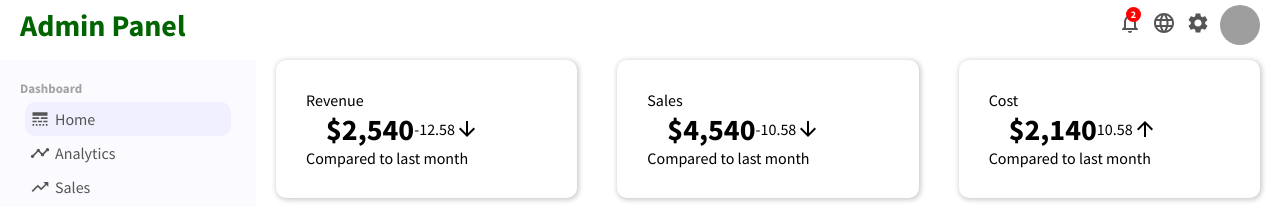
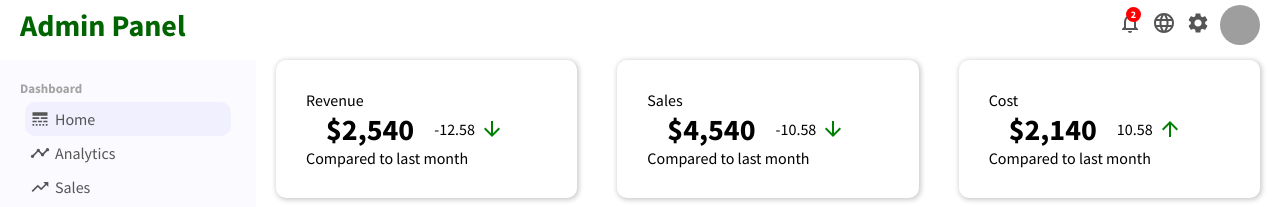
Before and after one commit to PJMantoss/admin_panel, a React (Create React App) app: page / in a window 1280 px wide. Shown: the top 207 px of the page. Built offline with nearby package versions, Linux system fonts and the light colour scheme; grey boxes are pictures that could not be loaded.

Commit message:
update FeaturedInfo styling

```diff
--- a/src/components/featuredInfo/featuredInfo.css
+++ b/src/components/featuredInfo/featuredInfo.css
@@ -28,5 +28,15 @@
 .featuredMoneyContainer .featuredMoneyRate{
     display: flex;
     align-items: center;
-    margin-right: 20px;
+    margin-left: 20px;
 }
+
+.featuredIcon{
+    font-size: 14px;
+    color: green;
+    margin-left: 5px;
+}
+
+.featuredIcon.negative{}
+
+.featuredIcon.positive{}
```
